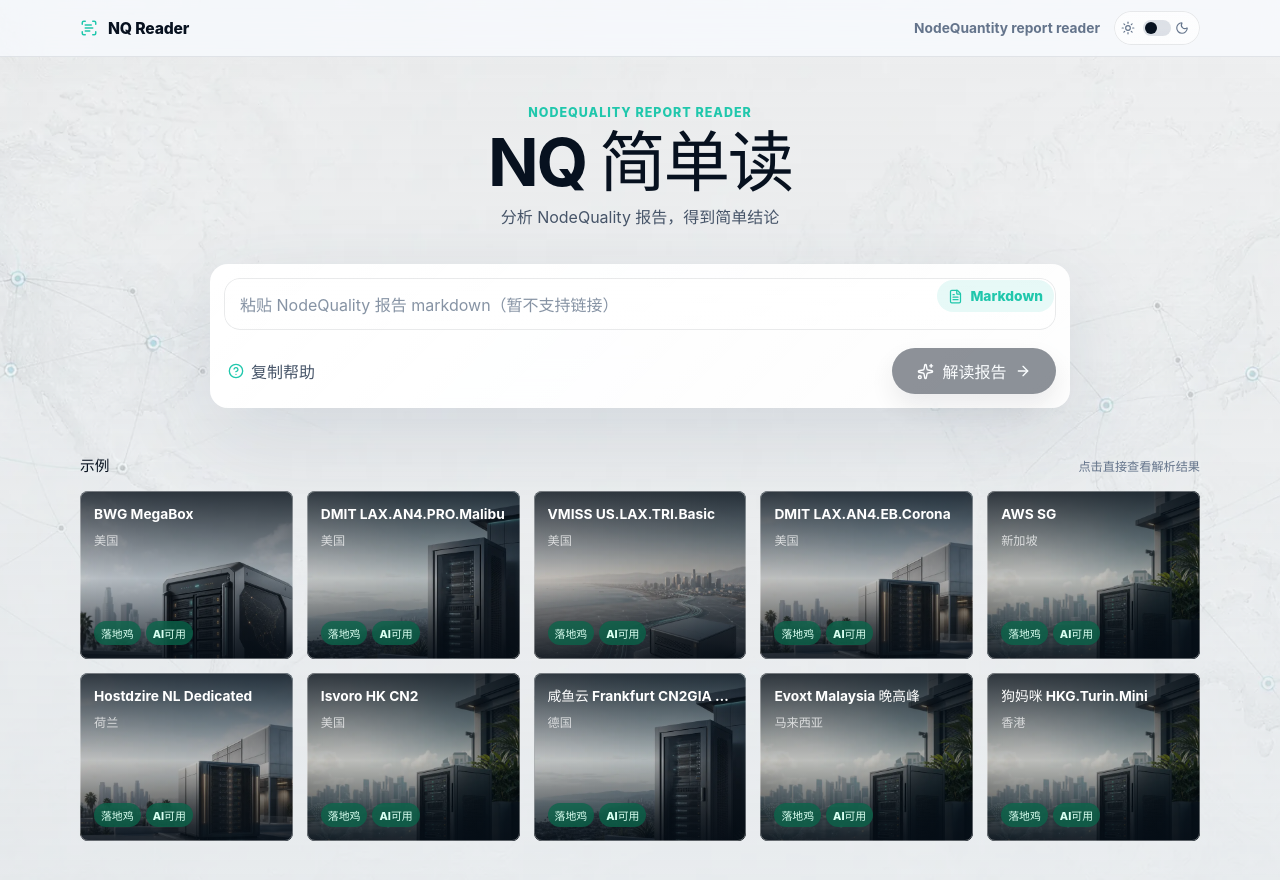
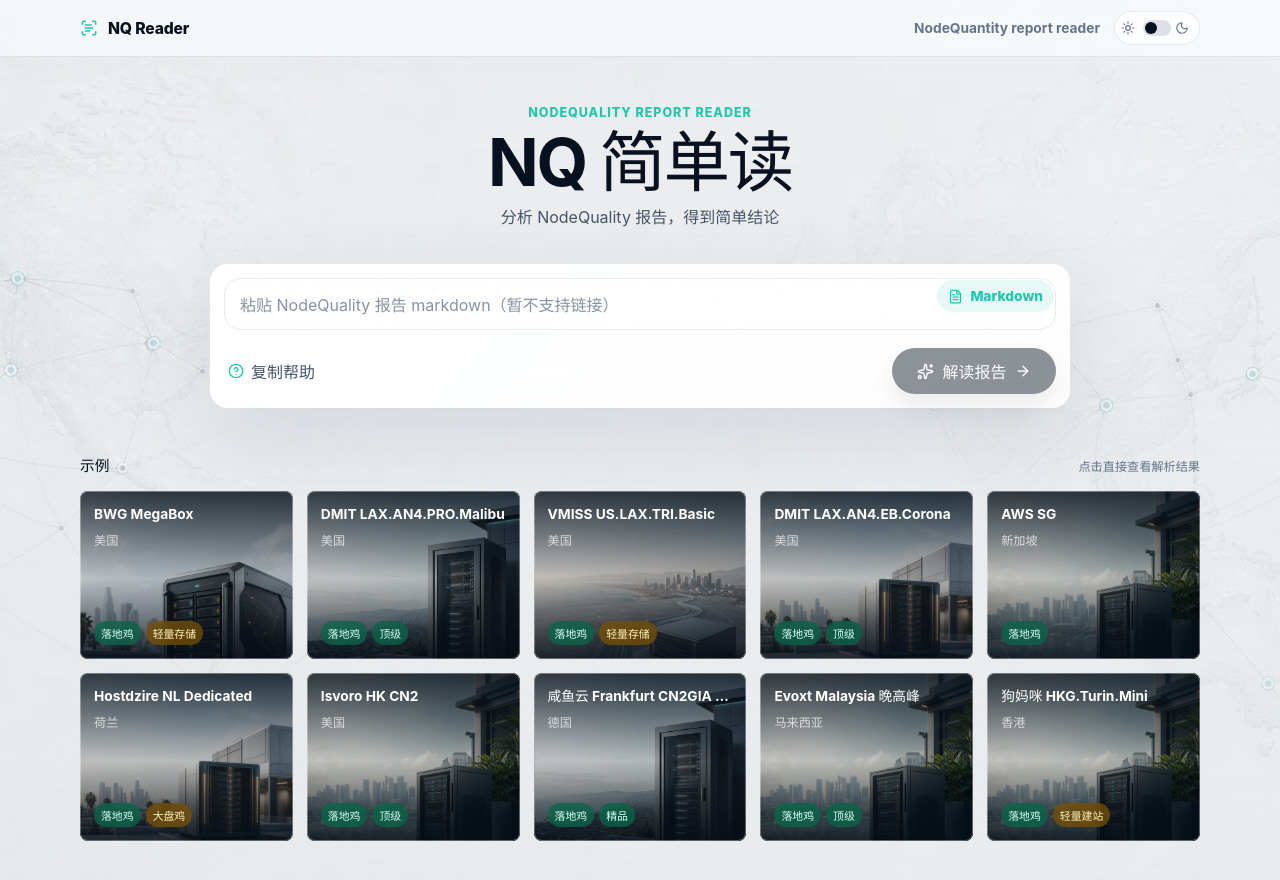
Before and after one commit to ruoqianfengshao/nq-reader, a React (Vite) app: page / in a window 1280 px wide. Built offline with nearby package versions, Linux system fonts and the light colour scheme.

Commit message:
fix: mix positive homepage example tags

```diff
--- a/src/App.tsx
+++ b/src/App.tsx
@@ -395,8 +395,7 @@
       <div className="example-grid">
         {reportExamples.map((example) => {
           const result = analyzeReport(example.report);
-          const featuredUseCase = homepageFeaturedUseCase(result.useCases);
-          const tags = featuredUseCase ? shareTagsForUseCase(featuredUseCase).slice(0, 2) : [];
+          const tags = homepageExampleTags(result.useCases);
           return (
             <button className="example-card" style={{ backgroundImage: `url(${example.background})` }} type="button" key={example.name} onClick={() => onSelect(example.report)}>
               <strong>{example.name}</strong>
@@ -412,21 +411,31 @@
   );
 }
 
-function homepageFeaturedUseCase(useCases: ReturnType<typeof analyzeReport>["useCases"]) {
-  const candidates = useCases.filter((useCase) => useCase.severity !== "risk");
-  const pool = candidates.length > 0 ? candidates : useCases;
-  return [...pool].sort((left, right) => homepageUseCaseScore(right) - homepageUseCaseScore(left))[0];
+function homepageExampleTags(useCases: ReturnType<typeof analyzeReport>["useCases"]): string[] {
+  const positive = useCases
+    .filter((useCase) => useCase.severity !== "risk")
+    .map((useCase) => ({
+      severity: useCase.severity,
+      tag: shareTagsForUseCase(useCase).find((tag) => !/谨慎|待确认|看地区|受限|风险|不适合/.test(tag)),
+    }))
+    .filter((candidate): candidate is { severity: "good" | "watch"; tag: string } => Boolean(candidate.tag));
+
+  return positive
+    .sort((left, right) => homepageTagScore(right.tag, right.severity) - homepageTagScore(left.tag, left.severity))
+    .map((candidate) => candidate.tag)
+    .filter((tag, index, tags) => tags.indexOf(tag) === index)
+    .slice(0, 2);
 }
 
-function homepageUseCaseScore(useCase: ReturnType<typeof analyzeReport>["useCases"][number]): number {
-  const text = `${useCase.name} ${useCase.verdict}`;
-  const quality = useCase.severity === "good" ? 100 : useCase.severity === "watch" ? 40 : 0;
-  const distinction = /落地[机鸡]/.test(text) ? 50
-    : /毕业[机鸡]/.test(text) ? 45
-      : /AI \/ 流媒体快乐[机鸡]|流媒体快乐[机鸡]|流媒体解锁[机鸡]/.test(text) ? 40
-        : /顶级|精品|快乐[机鸡]/.test(text) ? 35
-          : /大盘[机鸡]/.test(text) ? 30
-            : 0;
+function homepageTagScore(tag: string, severity: "good" | "watch"): number {
+  const quality = severity === "good" ? 100 : 40;
+  const distinction = /落地[机鸡]/.test(tag) ? 50
+    : /毕业[机鸡]/.test(tag) ? 45
+      : /顶级|精品/.test(tag) ? 40
+        : /线路[机鸡]|电信快乐|联通快乐|移动快乐/.test(tag) ? 35
+          : /流媒体解锁|AI可用/.test(tag) ? 30
+            : /大盘[机鸡]|轻量建站/.test(tag) ? 20
+              : 0;
   return quality + distinction;
 }
 
```
